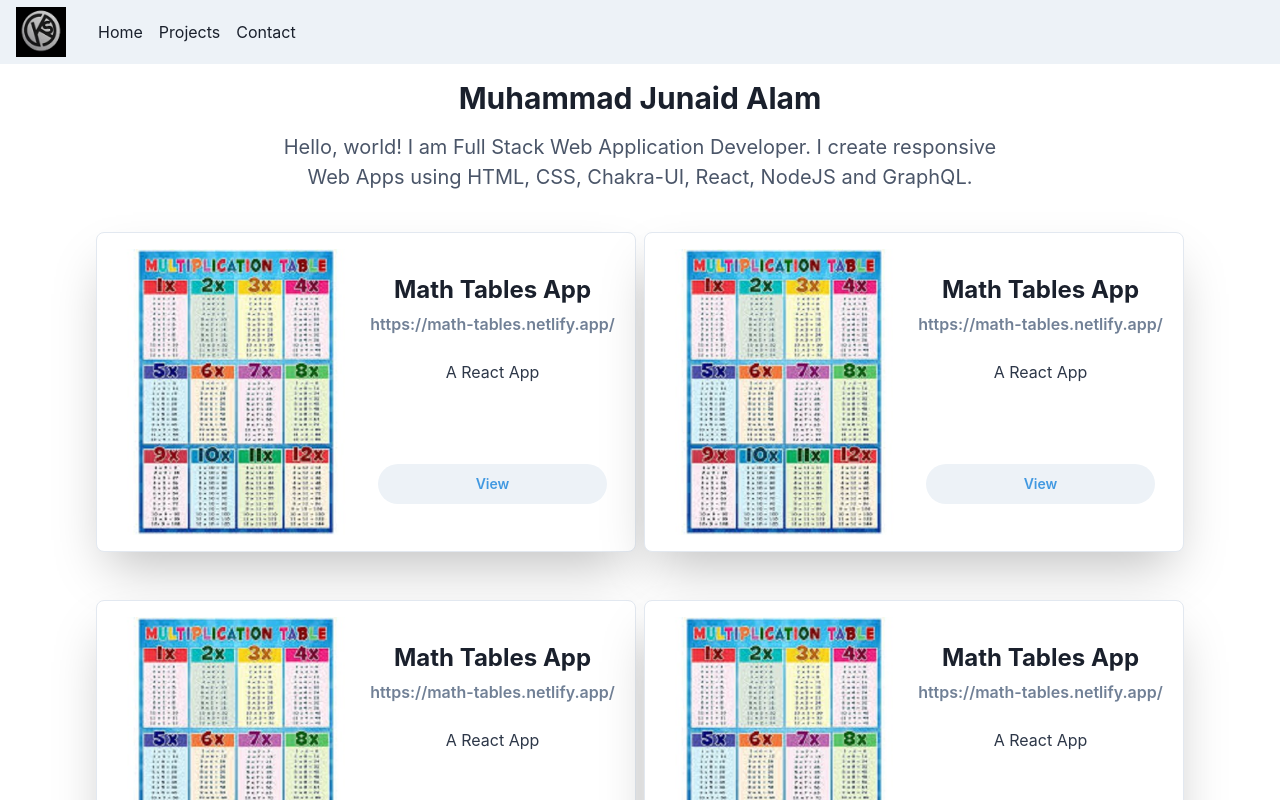
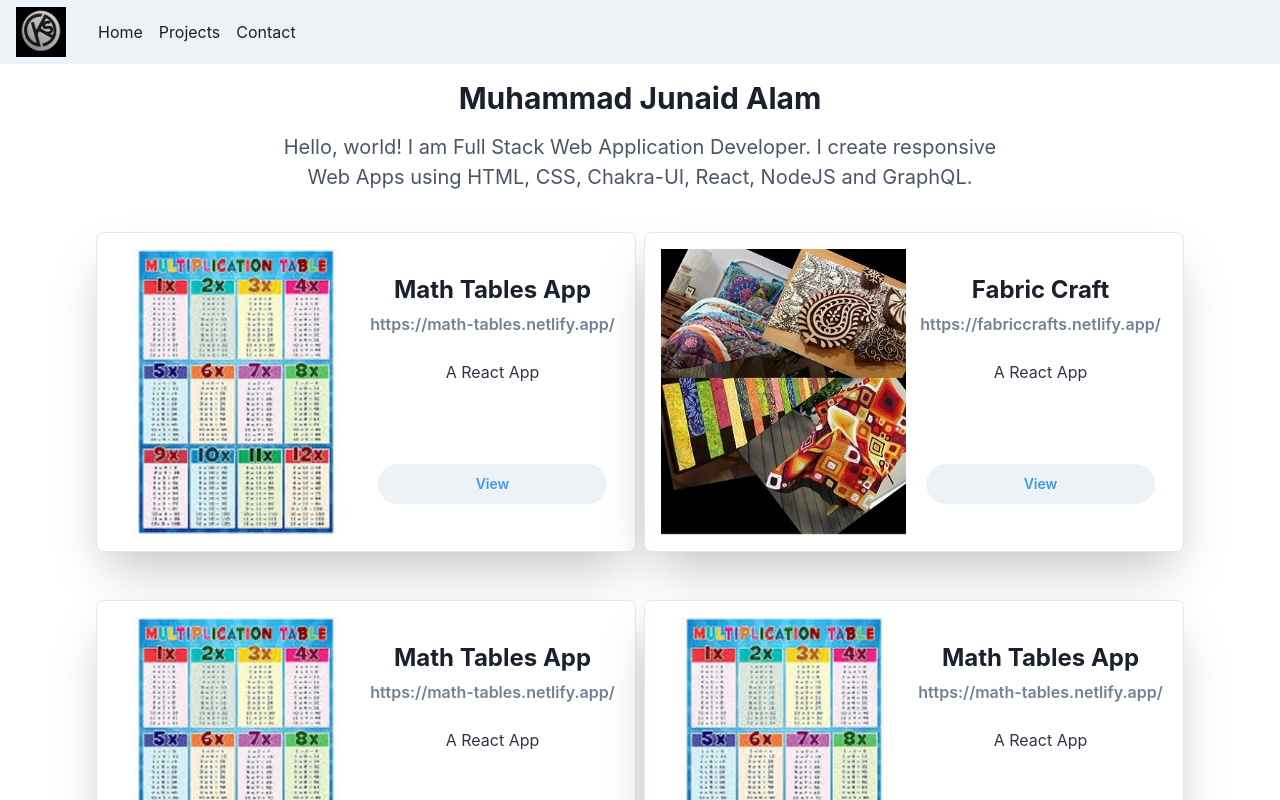
Before and after one commit to JunaidAlam789/portfolio_chakra, a Next.js app: page / in a window 1280 px wide. Shown: the top 800 px of the page. Built offline with nearby package versions, Linux system fonts and the light colour scheme.

Commit message:
FabricCard added

```diff
--- a/app/page.tsx
+++ b/app/page.tsx
@@ -11,6 +11,7 @@ import {Box, Stack,HStack} from '@chakra-ui/react'
 import { PhoneIcon, AddIcon, WarningIcon } from '@chakra-ui/icons'
 import Portfolio from 'components/Portfolio'
 import ProjectCard from 'components/ProjectCard'
+import Project_Fabrics from 'components/Project_Fabrics'
 //import { Button } from '@chakra-ui/button'
           // flex={1}
           // flexDirection="row"
@@ -32,7 +33,7 @@ export default function Home() {
 
          >
       <ProjectCard/>
-      <ProjectCard/>
+      <Project_Fabrics/>
 
       </HStack>
       <HStack
--- /dev/null
+++ b/components/Project_Fabrics.tsx
@@ -0,0 +1,85 @@
+"use client"
+import tables from "../images/Fabric.jpg"
+import {
+    Badge,
+    Button,
+    Center,
+    Flex,
+    Heading,
+    Image,
+    Link,
+    Stack,
+    Text,
+    useColorModeValue,
+  } from '@chakra-ui/react';
+
+  export default function Project_Fabrics() {
+    return (
+      <Center py={6}>
+        <Stack
+          borderWidth="1px"
+          borderRadius="lg"
+          w={{ sm: '100%', md: '540px' }}
+          height={{ sm: '476px', md: '20rem' }}
+          direction={{ base: 'column', md: 'row' }}
+          bg={useColorModeValue('white', 'gray.900')}
+          boxShadow={'2xl'}
+          padding={4}>
+          <Flex flex={1} bg="blue.200">
+            <Image
+              objectFit="cover"
+              boxSize="100%"
+              src={tables.src}
+
+            />
+          </Flex>
+          <Stack
+            flex={1}
+            flexDirection="column"
+            justifyContent="center"
+            alignItems="center"
+            p={1}
+            pt={2}>
+            <Heading fontSize={'2xl'} fontFamily={'body'}>
+              Fabric Craft
+            </Heading>
+            <Text fontWeight={600} color={'gray.500'} size="sm" mb={4}>
+            https://fabriccrafts.netlify.app/
+            </Text>
+            <Text
+              textAlign={'center'}
+              color={useColorModeValue('gray.700', 'gray.400')}
+              px={3}>
+              A React App
+
+
+            </Text>
+            <Stack align={'center'} justify={'center'} direction={'row'} mt={6}>
+
+            </Stack>
+
+            <Stack
+              width={'100%'}
+              mt={'2rem'}
+              direction={'row'}
+              padding={2}
+              justifyContent={'space-between'}
+              alignItems={'center'}>
+              <Button
+                flex={1}
+                fontSize={'sm'}
+                rounded={'full'}
+                _focus={{
+                  bg: 'gray.200',
+                }}>
+              <Link href={'https://fabriccrafts.netlify.app/'} color={'blue.400'}>
+                View
+              </Link>
+              </Button>
+
+            </Stack>
+          </Stack>
+        </Stack>
+      </Center>
+    );
+  }
```
Also changed, not shown: 1 other file (tests, documents, lock files or other folders).
